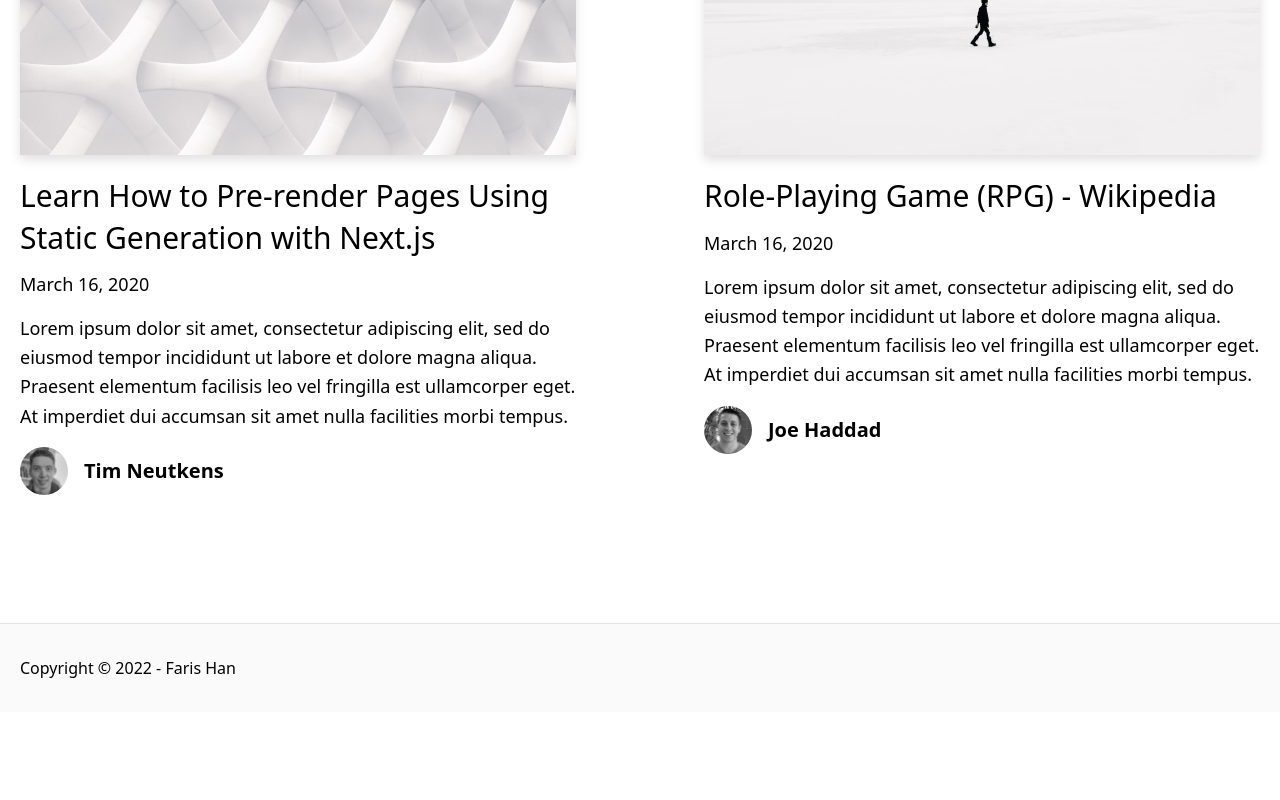
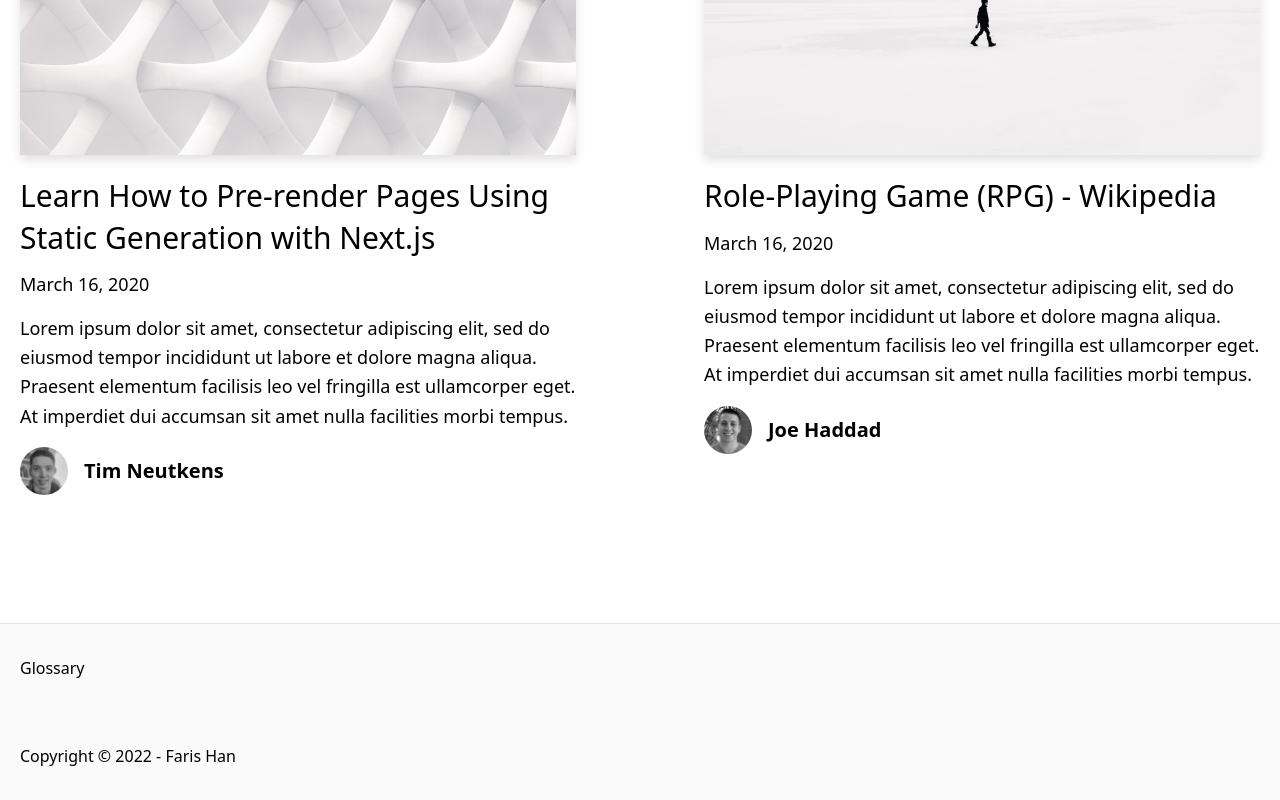
Before and after one commit to farishan/js-rpg-blog, a Next.js app: page / in a window 1280 px wide. Shown: the part 1538-2338 px from the top of the page. Before the commit the page ends 2250 px from the top, so only its background shows below. Built offline with nearby package versions, Linux system fonts and the light colour scheme.

Commit message:
Update RPG page; Add glossary page

```diff
--- a/components/footer.tsx
+++ b/components/footer.tsx
@@ -1,11 +1,17 @@
 import Container from './container'
 import { EXAMPLE_PATH } from '../lib/constants'
+import Link from 'next/link'
 
 const Footer = () => {
   return (
     <footer className="bg-neutral-50 border-t border-neutral-200">
       <Container>
-        <div className="py-8 flex flex-col lg:flex-row items-center">
+        <nav className="py-8">
+          <Link href="/glossary">
+            <a className="hover:underline">Glossary</a>
+          </Link>
+        </nav>
+        <div className="py-8">
           <p>Copyright &copy; 2022 - Faris Han</p>
         </div>
       </Container>
--- /dev/null
+++ b/pages/glossary.tsx
@@ -0,0 +1,33 @@
+import Container from '../components/container'
+import Layout from '../components/layout'
+import { CMS_NAME } from '../lib/constants'
+import Header from '../components/header'
+import PostTitle from '../components/post-title'
+
+export default function Glossary() {
+    return (
+        <>
+            <Layout title={`Glossary - Next.js Blog with ${CMS_NAME} about JavaScript RPG`}>
+                <Container>
+                    <Header />
+
+                    <PostTitle>Glossary</PostTitle>
+
+                    <main>
+                        <div className="prose mb-8">
+                            <ul>
+                                <li>
+                                    <p>Game Mechanic</p>
+                                    <p><strong>Mechanics are the player initiated actions from controller inputs as designated by the game designers</strong>. These actions have effects on the gamestate in terms of the variables and dynaimcs of the gameplay system. Some hold that even computer AI can use mechanics. This is a complicated issue. So let's just focus on mechancis as player mechanics. <a href="https://critical-gaming.com/blog/2011/3/29/dialogue-the-mechanics-of-language.html">Source</a></p>
+                                </li>
+                                <li>...</li>
+                            </ul>
+                        </div>
+
+                        <p>References: <a href="https://critical-gaming.squarespace.com/critical-glossary/">Critical Glossary</a></p>
+                    </main>
+                </Container>
+            </Layout>
+        </>
+    )
+}
--- a/pages/rpg.tsx
+++ b/pages/rpg.tsx
@@ -11,11 +11,21 @@ export default function RPG() {
                     <Header />
 
                     <main>
+                        <div className="prose mb-8">
+                            <h3>Useful Links</h3>
+                            <ul>
+                                <li><a href="https://forums.rpgmakerweb.com/index.php?threads/core-gameplay-loops-in-an-rpg.134427/" target="_blank" rel="noopener noreferrer">Core gameplay loops in an RPG?</a></li>
+                                <li>
+                                    <a href="http://gamestudies.org/0802/articles/sicart" target="_blank" rel="noopener noreferrer">Defining Game Mechanics by Miguel Sicart (www.miguelsicart.net)</a>
+                                </li>
+                            </ul>
+                        </div>
                         <iframe
                             src="https://en.wikipedia.org/w/index.php?title=Role-playing_game&oldid=1105803899"
                             frameBorder="0"
                             className="w-full h-[50vh] border border-4 mb-8"
                         />
+
                     </main>
                 </Container>
             </Layout>
```
